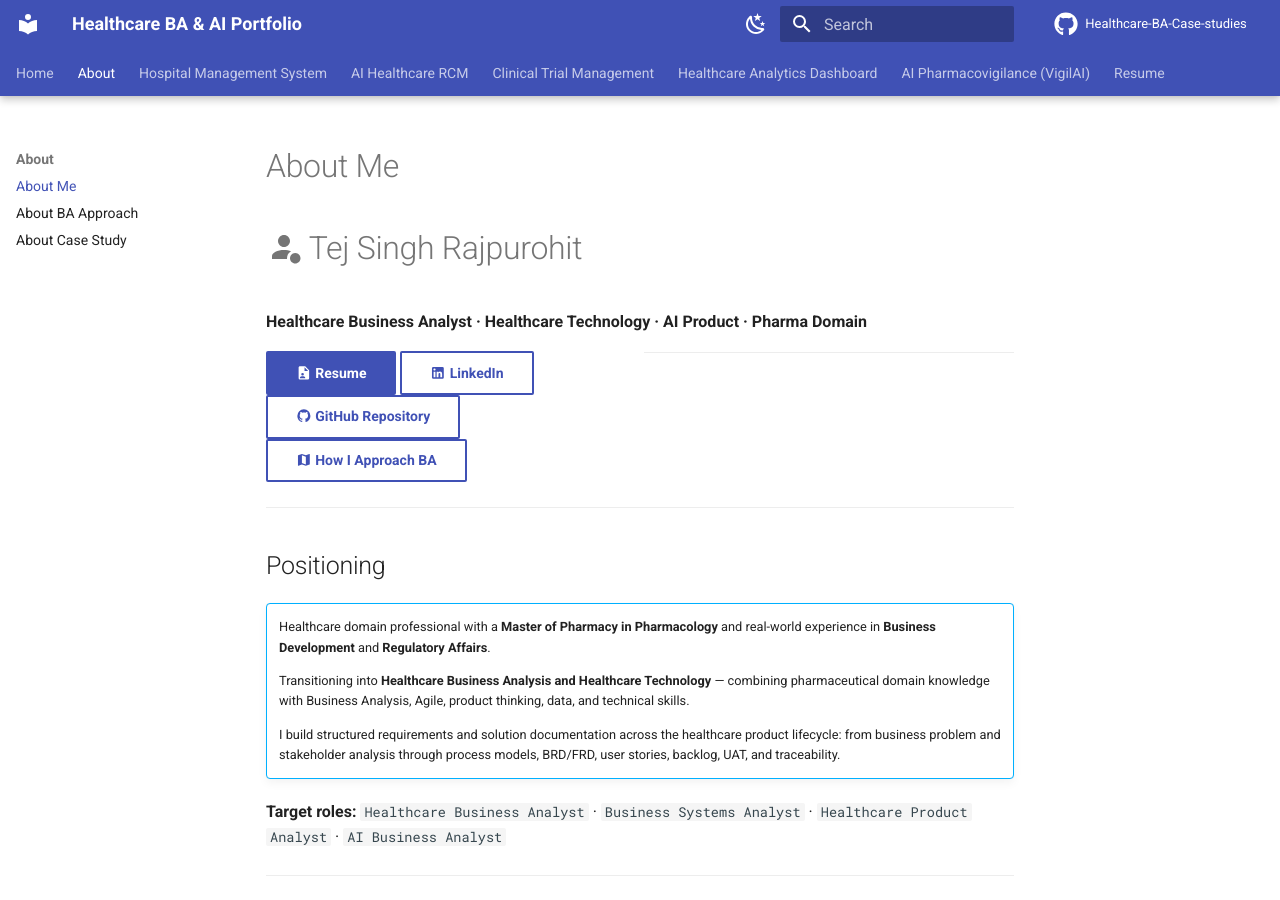
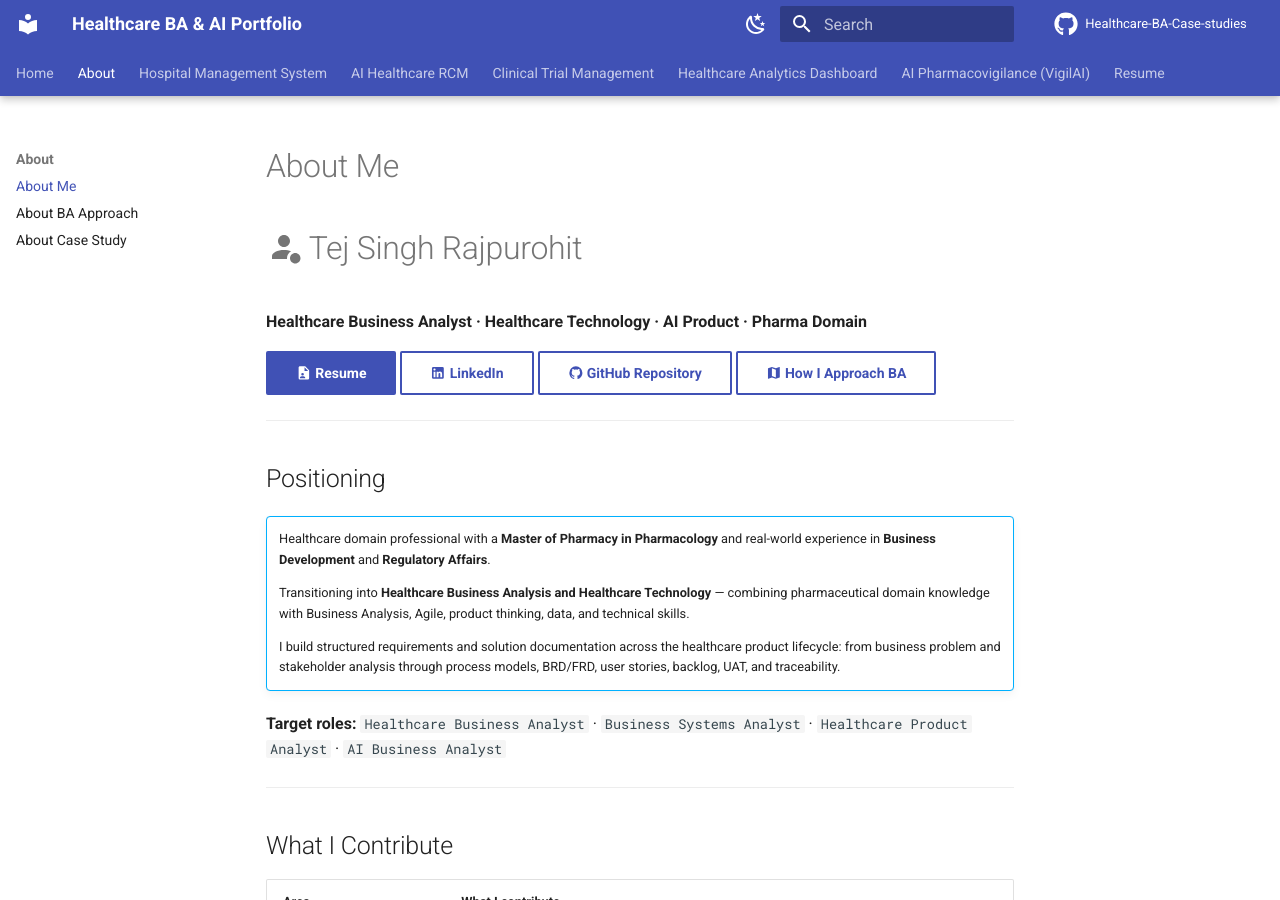
Before and after one commit to tsrajpurohit/healthcare-ba-ai-portfolio-, an MkDocs documentation site: the page built from docs/about.md, in a window 1280 px wide and 900 px high. Built offline with MkDocs 1.6.1 and Material for MkDocs 9.7.7, drawn with Linux system fonts in a browser that asks for light colours; comment, search, counter and statistics services are not loaded.

Commit message:
Update about.md

```diff
--- a/docs/about.md
+++ b/docs/about.md
@@ -4,16 +4,10 @@
 
 **Healthcare Business Analyst · Healthcare Technology · AI Product · Pharma Domain**
 
-<div class="grid cards" markdown>
-
 [:material-file-account: Resume](resume.md){ .md-button .md-button--primary .md-button--small }
 [:material-linkedin: LinkedIn](https://www.linkedin.com/in/tej-singh-rajpurohit-39071694/){ .md-button .md-button--small }
 [:material-github: GitHub Repository](https://github.com/tsrajpurohit/Healthcare-BA-Case-studies){ .md-button .md-button--small }
 [:material-map: How I Approach BA](ba-approach.md){ .md-button .md-button--small }
-
----
-
-</div>
 
 ---
 
```
